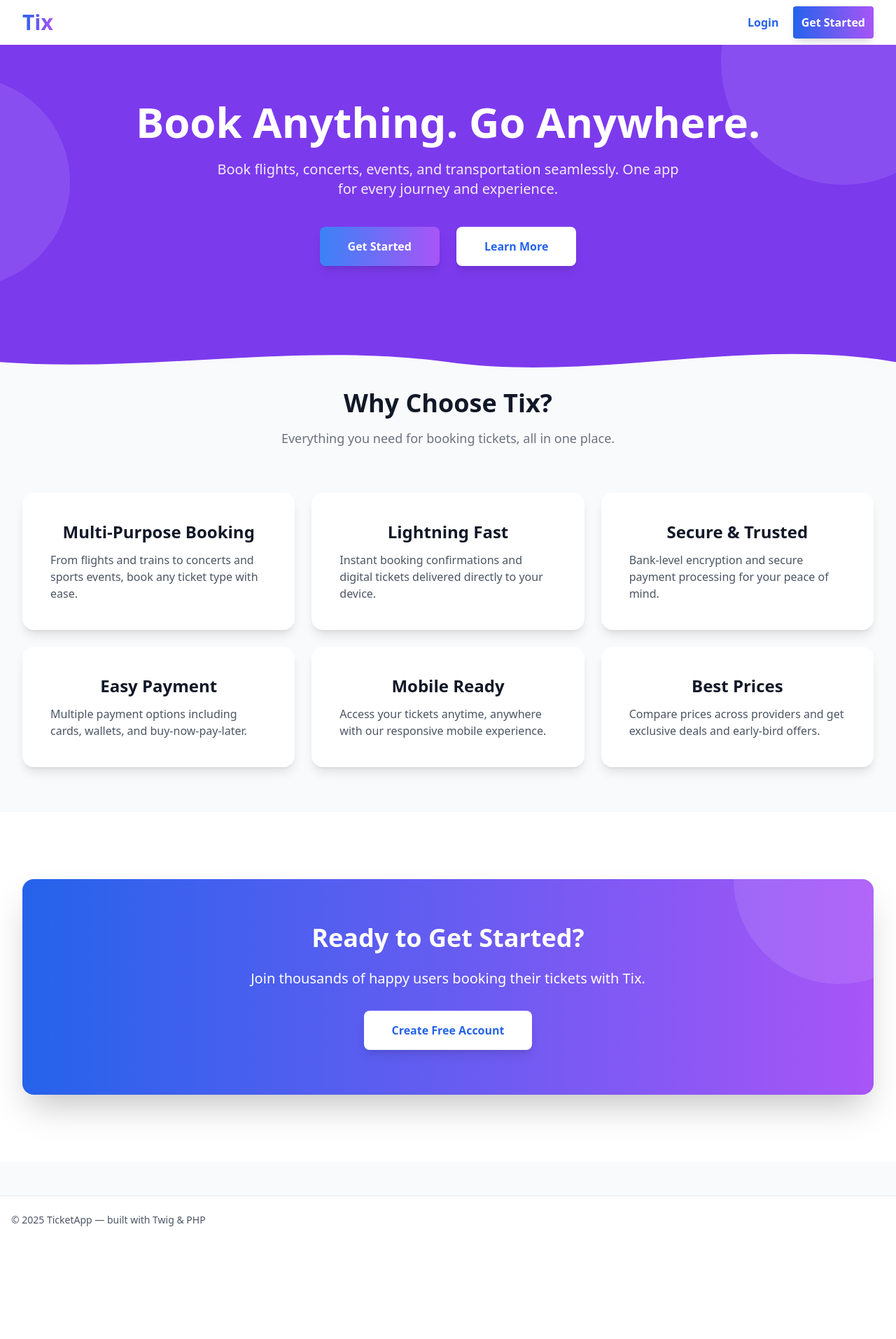
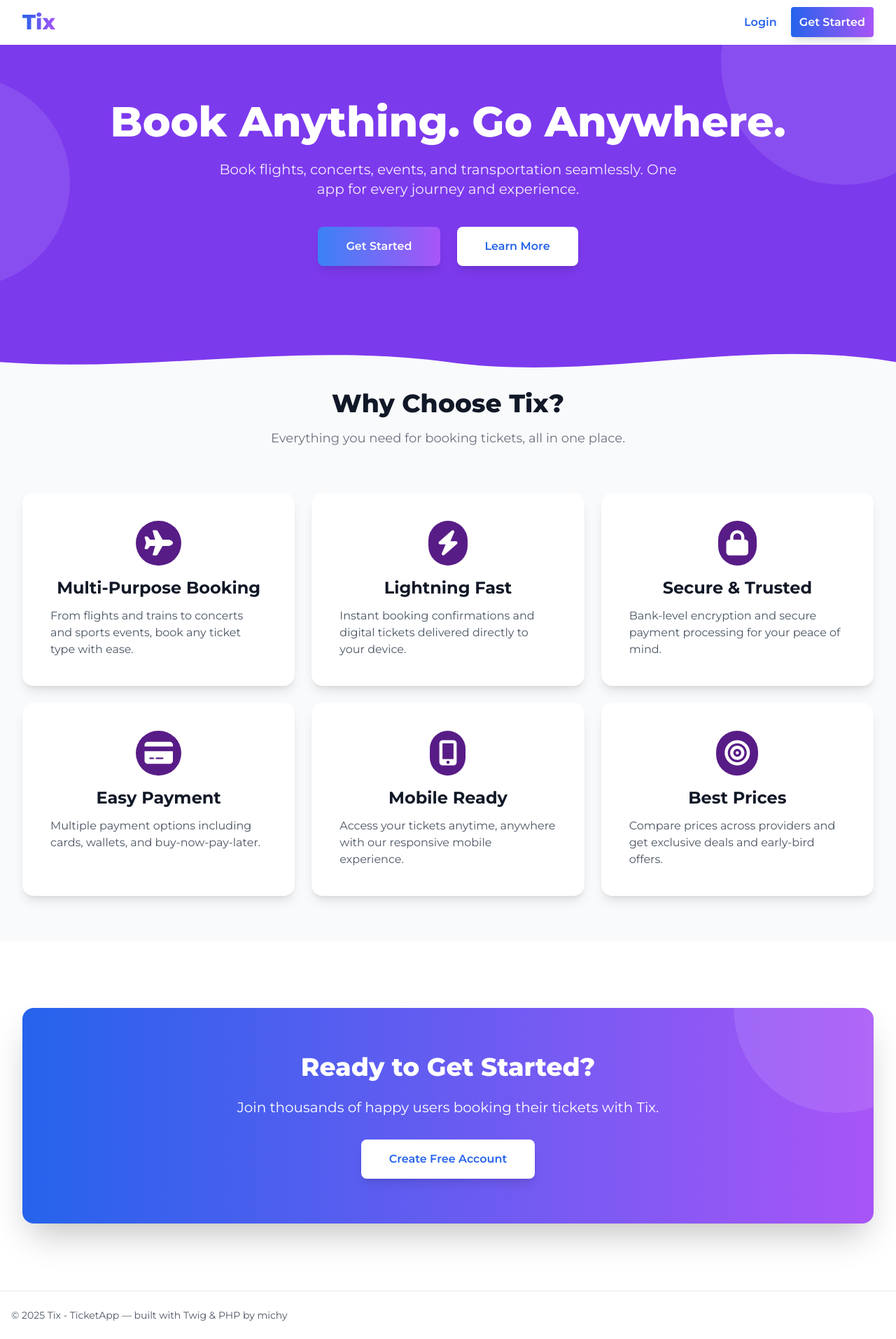
Before and after one commit to michycipher/ticketapp-twig, a PHP site: page / in a window 1280 px wide. Shown: the whole page at 70% size. Before the commit the page ends 1752 px from the top, so only its background shows below. Run offline with PHP 8.4, Linux system fonts and the light colour scheme; style sheets or scripts are compiled from the project's sources; some libraries are stand-ins or nearby versions.

Commit message:
Update layout with icons, styling tweaks and Fix font loading issues. index.php loading session issue

```diff
--- a/public/index.php
+++ b/public/index.php
@@ -1,6 +1,9 @@
 <?php
-
+// declare(strict_types=1);
+// session_start(); // start session once, globally
 declare(strict_types=1);
+error_reporting(E_ALL & ~E_NOTICE & ~E_WARNING);
+ini_set('display_errors', '1');
 session_start(); // start session once, globally
 
 require_once __DIR__ . '/../vendor/autoload.php';
@@ -8,11 +11,12 @@ require_once __DIR__ . '/../vendor/autoload.php';
 use Twig\Environment;
 use Twig\Loader\FilesystemLoader;
 
-session_start();
-
 // Twig setup
 $loader = new FilesystemLoader(__DIR__ . '/../templates');
 $twig = new Environment($loader);
+
+$twig->addGlobal('user', $_SESSION['user'] ?? null);
+$twig->addGlobal('isAuthenticated', isset($_SESSION['user']));
 
 // Basic router
 $uri = parse_url($_SERVER['REQUEST_URI'], PHP_URL_PATH);
--- a/public/js/auth.js
+++ b/public/js/auth.js
@@ -1,4 +1,4 @@
-// auth.js
+
 (() => {
   const sessionKey = 'ticketapp_session';
   // small helper
--- a/public/js/guard.js
+++ b/public/js/guard.js
@@ -1,4 +1,4 @@
-// guard.js
+
 (() => {
   const sessionKey = 'ticketapp_session';
   function isProtected() {
--- a/public/js/tickets.js
+++ b/public/js/tickets.js
@@ -1,4 +1,4 @@
-// tickets.js
+
 (() => {
   const TICKETS_KEY = 'ticketapp_tickets';
   const sessionKey = 'ticketapp_session';
--- a/src/Controllers/AuthController.php
+++ b/src/Controllers/AuthController.php
@@ -154,13 +154,19 @@ class AuthController
         }
 
         // Always render the form once, after processing
+        // echo $this->twig->render('auth/login.twig', [
+        //     'errors' => $errors,
+        //     'old' => $_POST ?? [],
+        //     'isAuthenticated' => false,
+        //     'user' => null
+        // ]);
+
         echo $this->twig->render('auth/login.twig', [
             'errors' => $errors,
-            'old' => $_POST ?? [],
-            'isAuthenticated' => false,
-            'user' => null
+            'old' => $_POST ?? []
         ]);
     }
+
     public function logout()
     {
         setcookie('ticketapp_token', '', time() - 3600, "/");
--- a/tailwind.config.js
+++ b/tailwind.config.js
@@ -4,7 +4,7 @@ module.exports = {
   theme: {
     extend: {
       fontFamily: {
-        sans: ['Montserrat', 'sans-serif'],
+        montserrat: ['Montserrat', 'sans-serif'],
       },
     },
   },
--- a/templates/landing.twig
+++ b/templates/landing.twig
@@ -48,31 +48,49 @@
 	{# FEATURES GRID SECTION #}
 	<section class="max-w-[1440px] mx-auto px-4 sm:px-6 lg:px-8 mt-8 grid grid-cols-1 md:grid-cols-3 gap-6 mb-16">
 		<div class="bg-white flex flex-col items-center p-10 rounded-2xl shadow-lg hover:-translate-y-2 hover:shadow-2xl transition-all">
+			<div class="bg-[#581c87] p-3 rounded-full mb-4">
+				<i class="fas fa-plane text-4xl text-white"></i>
+			</div>
 			<h3 class="text-2xl font-bold mb-3 text-gray-900">Multi-Purpose Booking</h3>
 			<p class="text-gray-600">From flights and trains to concerts and sports events, book any ticket type with ease.</p>
 		</div>
 
 		<div class="bg-white flex flex-col items-center p-10 rounded-2xl shadow-lg hover:-translate-y-2 hover:shadow-2xl transition-all">
+			<div class="bg-[#581c87] p-3 rounded-full mb-4">
+				<i class="fas fa-bolt text-4xl text-white"></i>
+			</div>
 			<h3 class="text-2xl font-bold mb-3 text-gray-900">Lightning Fast</h3>
 			<p class="text-gray-600">Instant booking confirmations and digital tickets delivered directly to your device.</p>
 		</div>
 
 		<div class="bg-white flex flex-col items-center p-10 rounded-2xl shadow-lg hover:-translate-y-2 hover:shadow-2xl transition-all">
+			<div class="bg-[#581c87] p-3 rounded-full mb-4">
+				<i class="fas fa-lock text-4xl text-white"></i>
+			</div>
 			<h3 class="text-2xl font-bold mb-3 text-gray-900">Secure & Trusted</h3>
 			<p class="text-gray-600">Bank-level encryption and secure payment processing for your peace of mind.</p>
 		</div>
 
 		<div class="bg-white flex flex-col items-center p-10 rounded-2xl shadow-lg hover:-translate-y-2 hover:shadow-2xl transition-all">
+			<div class="bg-[#581c87] p-3 rounded-full mb-4">
+				<i class="fas fa-credit-card text-4xl text-white"></i>
+			</div>
 			<h3 class="text-2xl font-bold mb-3 text-gray-900">Easy Payment</h3>
 			<p class="text-gray-600">Multiple payment options including cards, wallets, and buy-now-pay-later.</p>
 		</div>
 
 		<div class="bg-white flex flex-col items-center p-10 rounded-2xl shadow-lg hover:-translate-y-2 hover:shadow-2xl transition-all">
+			<div class="bg-[#581c87] p-3 rounded-full mb-4">
+				<i class="fas fa-mobile-alt text-4xl text-white"></i>
+			</div>
 			<h3 class="text-2xl font-bold mb-3 text-gray-900">Mobile Ready</h3>
 			<p class="text-gray-600">Access your tickets anytime, anywhere with our responsive mobile experience.</p>
 		</div>
 
 		<div class="bg-white flex flex-col items-center p-10 rounded-2xl shadow-lg hover:-translate-y-2 hover:shadow-2xl transition-all">
+			<div class="bg-[#581c87] p-3 rounded-full mb-4">
+				<i class="fas fa-bullseye text-4xl text-white"></i>
+			</div>
 			<h3 class="text-2xl font-bold mb-3 text-gray-900">Best Prices</h3>
 			<p class="text-gray-600">Compare prices across providers and get exclusive deals and early-bird offers.</p>
 		</div>
--- a/templates/layout.twig
+++ b/templates/layout.twig
@@ -13,10 +13,19 @@
 		<link rel="preconnect" href="https://fonts.gstatic.com" crossorigin>
 		<link href="https://fonts.googleapis.com/css2?family=Montserrat:ital,wght@0,100..900;1,100..900&display=swap" rel="stylesheet">
 
+		<link rel="stylesheet" href="https://cdnjs.cloudflare.com/ajax/libs/font-awesome/6.5.0/css/all.min.css" integrity="sha512-..." crossorigin="anonymous" referrerpolicy="no-referrer" />
+
 		<link rel="stylesheet" href="/css/style.css">
 	</head>
 
-	<body class="font-sans bg-gray-50 text-gray-800 min-h-screen">
+<style>
+  body {
+    font-family: 'Montserrat', sans-serif;
+  }
+</style>
+
+
+	<body class="font-[Montserrat] bg-gray-50 text-gray-800 min-h-screen">
 
 		<header class="bg-white shadow-sm">
 			<div class="max-w-[1440px] mx-auto px-4 sm:px-6 lg:px-8">
@@ -51,11 +60,11 @@
 			</div>
 		</main>
 
-		<footer class="mt-12 border-t bg-white">
+		<footer class="border-t bg-white">
 			<div class="max-w-[1440px] mx-auto px-4 py-6">
 				<p class="text-sm text-gray-600">&copy;
 					{{ "now"|date("Y") }}
-					TicketApp — built with Twig & PHP</p>
+					Tix - TicketApp — built with Twig & PHP by michy</p>
 			</div>
 		</footer>
 
```
Also changed, not shown: templates/base.twig (+22 -9 lines), public/favicon.ico (deleted), public/js/app.js.
